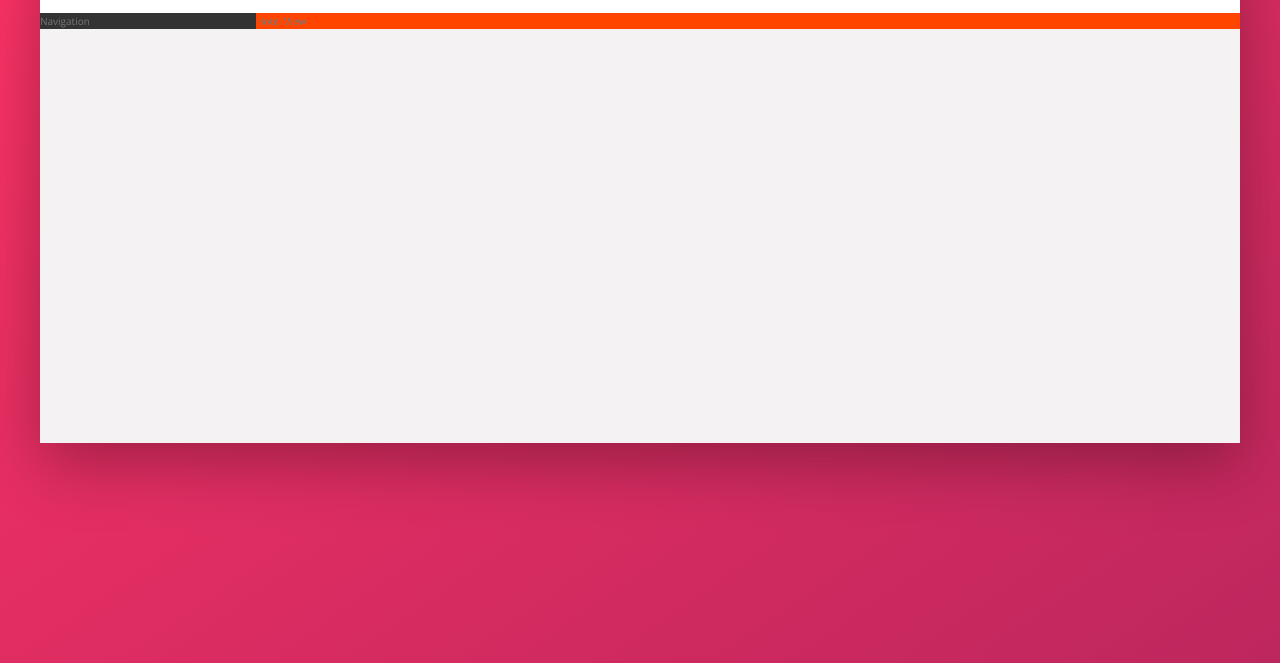
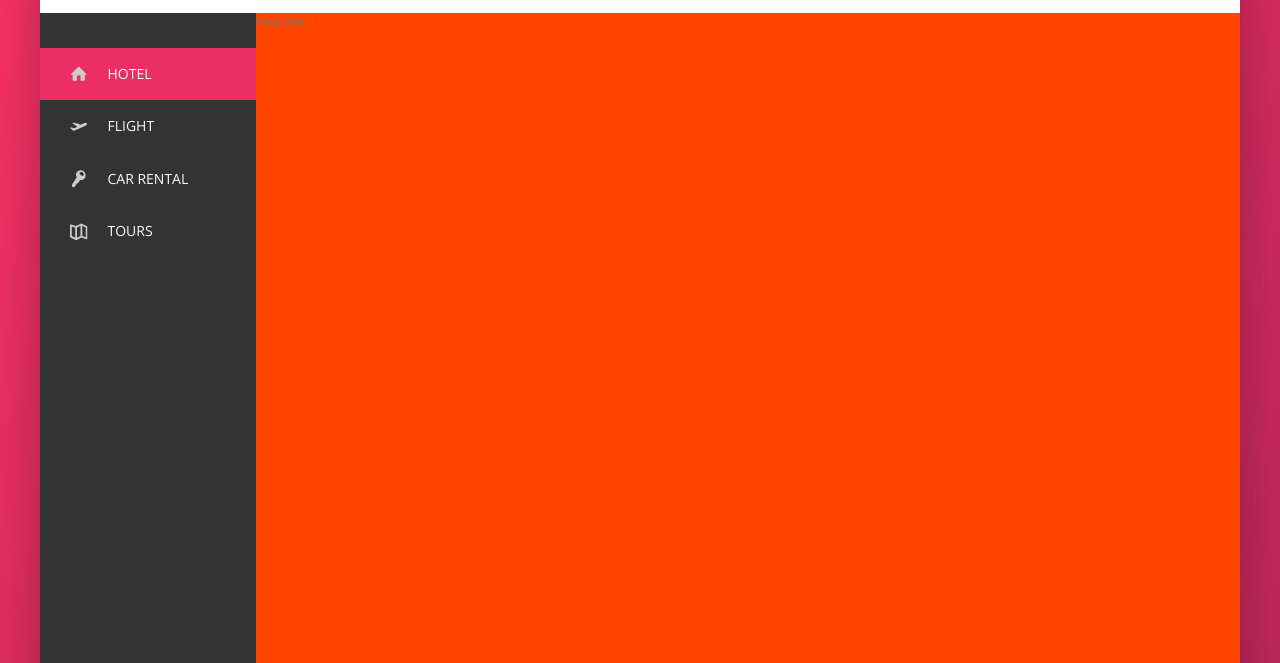
Before and after one commit to gitmatheo/Trillo, a website: page index.html in a window 1280 px wide. Shown: the part 137-800 px from the top of the page. Drawn offline with nearby package versions, Linux system fonts and the light colour scheme.

Commit message:
Add sidebar

```diff
--- a/index.html
+++ b/index.html
@@ -53,7 +53,45 @@
         </nav>
       </header>
       <div class="content">
-        <nav class="sidebar">Navigation</nav>
+        <nav class="sidebar">
+          <ul class="side-nav">
+            <li class="side-nav__item side-nav__item--active">
+              <a href="#" class="side-nav__link">
+                <svg class="side-nav__icon">
+                  <use xlink:href="img/sprite.svg#icon-home"></use>
+                </svg>
+                <span>Hotel</span>
+              </a>
+            </li>
+            <li class="side-nav__item">
+              <a href="#" class="side-nav__link">
+                <svg class="side-nav__icon">
+                  <use xlink:href="img/sprite.svg#icon-aircraft-take-off"></use>
+                </svg>
+                <span>Flight</span>
+              </a>
+            </li>
+            <li class="side-nav__item">
+              <a href="#" class="side-nav__link">
+                <svg class="side-nav__icon">
+                  <use xlink:href="img/sprite.svg#icon-key"></use>
+                </svg>
+                <span>Car rental</span>
+              </a>
+            </li>
+            <li class="side-nav__item">
+              <a href="#" class="side-nav__link">
+                <svg class="side-nav__icon">
+                  <use xlink:href="img/sprite.svg#icon-map"></use>
+                </svg>
+                <span>Tours</span>
+              </a>
+            </li>
+          </ul>
+          <div class="legal">
+            &copy; 2017 by trillo. All rights reserved.
+          </div>
+        </nav>
         <main class="hotel-view">Hotel View</main>
       </div>
     </div>
--- a/sass/_components.scss
+++ b/sass/_components.scss
@@ -108,3 +108,66 @@
   &__user-name {
   }
 }
+
+//////////////////////////////////
+////// SIDE NAVIGATION
+
+.side-nav {
+  font-size: 1.4rem;
+  list-style: none;
+  margin-top: 3.5rem;
+  &__item {
+    position: relative;
+
+    &:not(:last-child) {
+    }
+  }
+  &__item::before {
+    content: "";
+    position: absolute;
+    top: 0;
+    left: 0;
+    height: 100%;
+    width: 3px;
+    background-color: var(--color-primary);
+    transform: scaleY(0);
+    transition: transform 0.2s, width cubic-bezier(1, 0, 0, 1) 0.4s 0.2s,
+      background-color 0.2s;
+  }
+
+  &__item:hover::before,
+  &__item--active::before {
+    transform: scaleY(1);
+    width: 100%;
+  }
+
+  &__item:active::before {
+    background-color: var(--color-primary-light);
+  }
+  &__link:link,
+  &__link:visited {
+    color: var(--color-grey-light-1);
+    text-decoration: none;
+    text-transform: uppercase;
+    display: block;
+    padding: 1.5rem 3rem;
+    display: flex;
+    align-items: center;
+    position: relative;
+    z-index: 10;
+  }
+  &__icon {
+    width: 1.75rem;
+    height: 1.75rem;
+    color: var(--color-grey-light-4);
+    margin-right: 2rem;
+    fill: currentColor;
+  }
+}
+
+.legal {
+  font-size: 1.2rem;
+  color: var(--color-grey-light-4);
+  text-align: center;
+  padding: 2.5rem;
+}
--- a/sass/_layout.scss
+++ b/sass/_layout.scss
@@ -22,10 +22,16 @@
 .sidebar {
   background-color: var(--color-grey-dark-1);
   flex: 0 0 18%; //flex-grow , flex-shrink, flex-basis
+  display: flex;
+  flex-direction: column;
+  justify-content: space-between;
 }
 
 .hotel-view {
   background-color: #fff;
+  flex-grow: 1;
+
+  //   test
   background-color: orangered;
-  flex-grow: 1;
+  height: 80rem;
 }
```
Also changed, not shown: css/style.css, 1 other file.
